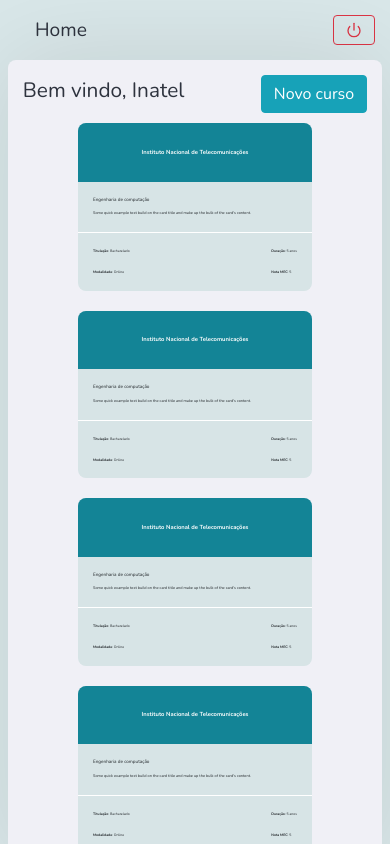
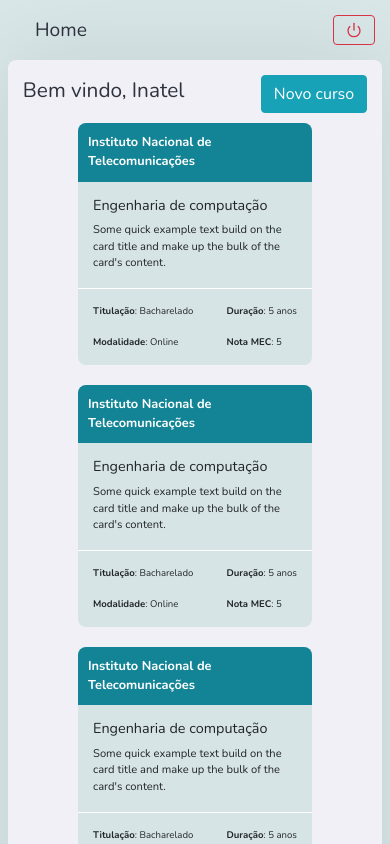
Before and after one commit to Brendhon/SearchFacul_Web, a React (Create React App) app: page /profile in a window 390 px wide. Shown: the top 844 px of the page. Built offline with nearby package versions, Linux system fonts and the light colour scheme.

Commit message:
change: responsivity

```diff
--- a/src/components/Card/Card.css
+++ b/src/components/Card/Card.css
@@ -5,18 +5,15 @@
     margin: 10px;
 }
 
-.card-container .ies{
+.card-container .ies {
     height: 15vw;
     padding: 10px;
     display: flex;
-
     justify-content: center;
     align-items: center;
-
-    font-size: 1.5vw;
+    font-size: 1.2rem;
     overflow: hidden;
     word-wrap: break-word;
-
     background-color: #138496;
     border-top-left-radius: 8px;
     border-top-right-radius: 8px;
@@ -30,12 +27,12 @@
     padding: 15px 15px 0px 15px;
 }
 
-.card-container .body .title{
-    font-size: 1.2vw;
+.card-container .body .title {
+    font-size: 1.1rem;
 }
 
-.card-container .body .text{
-    font-size: 1vw;
+.card-container .body .text {
+    font-size: 0.9rem;
 }
 
 .card-container .list {
@@ -49,25 +46,39 @@
 .card-container .list .list-item {
     display: flex;
     flex-direction: column;
-    font-size: 0.9vw;
+    font-size: 0.8rem;
 }
 
 @media(max-width: 1024px) {
-
     .card-container {
         width: 30vw;
     }
 }
 
+@media(max-width: 768px) {
+    .card-container .body .title {
+        font-size: 0.9rem;
+    }
+
+    .card-container .body .text {
+        font-size: 0.7rem;
+    }
+
+    .card-container .list .list-item {
+        font-size: 0.6rem;
+    }
+}
+
 @media(max-width: 425px) {
-
     .card-container {
         width: 60vw;
+    }
+    .card-container .ies {
+        font-size: 0.8rem;
     }
 }
 
 @media(max-width: 320px) {
-
     .card-container {
         width: 75vw;
     }
```
